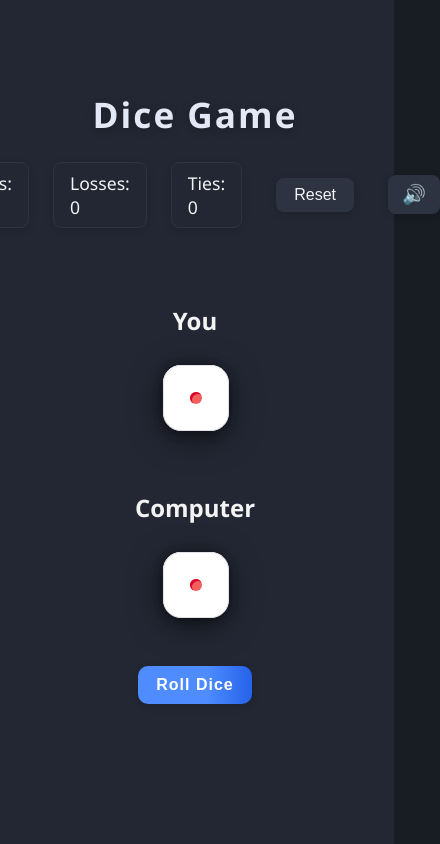
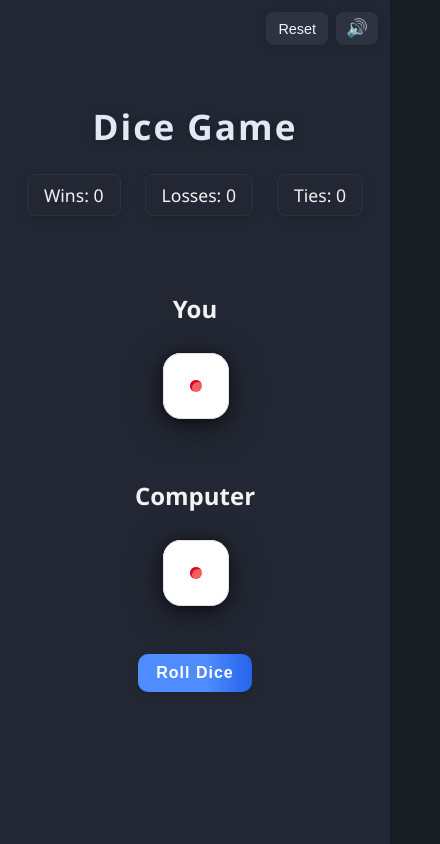
Before and after one commit to wyattkay181/dice-game, a plain HTML site: page index.html in a window 390 px wide. Shown: the whole page, 440 px wide, since content can reach past the window. Drawn offline with Linux system fonts and the light colour scheme.

Commit message:
Move reset and mute buttons to top right: - Create new controls div for better organization - Position buttons in top right corner - Add responsive styles for mobile devices - Maintain existing button styles and hover effects

```diff
--- a/index.html
+++ b/index.html
@@ -8,13 +8,15 @@
 </head>
 <body>
   <div class="container" role="main">
+    <div class="controls">
+      <button id="reset-btn" aria-label="Reset game">Reset</button>
+      <button id="mute-btn" aria-label="Mute or unmute sound">🔊</button>
+    </div>
     <h1>Dice Game</h1>
     <div class="scoreboard">
       <div>Wins: <span id="win-count">0</span></div>
       <div>Losses: <span id="loss-count">0</span></div>
       <div>Ties: <span id="tie-count">0</span></div>
-      <button id="reset-btn" aria-label="Reset game">Reset</button>
-      <button id="mute-btn" aria-label="Mute or unmute sound">🔊</button>
     </div>
     <div class="dice-area">
       <div class="player-area">
--- a/style.css
+++ b/style.css
@@ -29,6 +29,7 @@ body {
   flex-direction: column;
   align-items: center;
   justify-content: center;
+  position: relative;
 }
 h1 {
   margin-bottom: 24px;
@@ -51,6 +52,14 @@ h1 {
   box-shadow: 0 2px 8px #0002;
   border: 1px solid #2e3342;
 }
+.controls {
+  position: absolute;
+  top: 20px;
+  right: 20px;
+  display: flex;
+  gap: 12px;
+  z-index: 10;
+}
 #reset-btn {
   background: #2e3342;
   color: #f3f3f3;
@@ -61,7 +70,6 @@ h1 {
   font-size: 1rem;
   transition: background 0.2s, box-shadow 0.2s, transform 0.1s;
   box-shadow: 0 2px 8px #0002;
-  margin-left: 10px;
 }
 #reset-btn:hover {
   background: #3a4052;
@@ -76,7 +84,6 @@ h1 {
   padding: 8px 14px;
   cursor: pointer;
   font-size: 1.2rem;
-  margin-left: 10px;
   transition: background 0.2s, box-shadow 0.2s, transform 0.1s;
   box-shadow: 0 2px 8px #0002;
 }
@@ -161,6 +168,19 @@ h1 {
   .dice-area {
     flex-direction: column;
     gap: 24px;
+  }
+  .controls {
+    top: 12px;
+    right: 12px;
+    gap: 8px;
+  }
+  #reset-btn {
+    padding: 6px 12px;
+    font-size: 0.9rem;
+  }
+  #mute-btn {
+    padding: 6px 10px;
+    font-size: 1.1rem;
   }
 }
 
```
Also changed, not shown: 1 other file.
